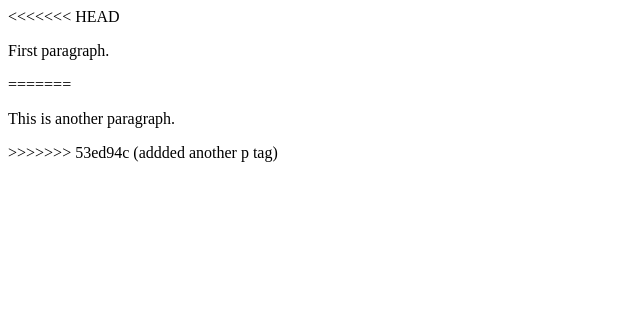
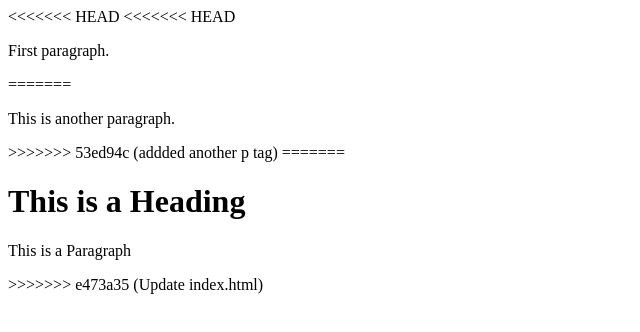
Before and after one commit to micgael22/Learning-git, a plain HTML site: page index.html in a window 1280 px wide. Shown: the whole page, without its empty margins (0-640 px from the left). Drawn offline with Linux system fonts and the light colour scheme.

Commit message:
Update index.html

```diff
--- a/index.html
+++ b/index.html
@@ -7,10 +7,15 @@
 
 <body>
 <<<<<<< HEAD
+<<<<<<< HEAD
     <p>First paragraph.</p>
 =======
     <p>This is another paragraph.</p>
 >>>>>>> 53ed94c (addded another p tag)
+=======
+    <h1>This is a Heading</h1>
+        <p>This is a Paragraph</p>
+>>>>>>> e473a35 (Update index.html)
 </body>
 
 </html>
```
